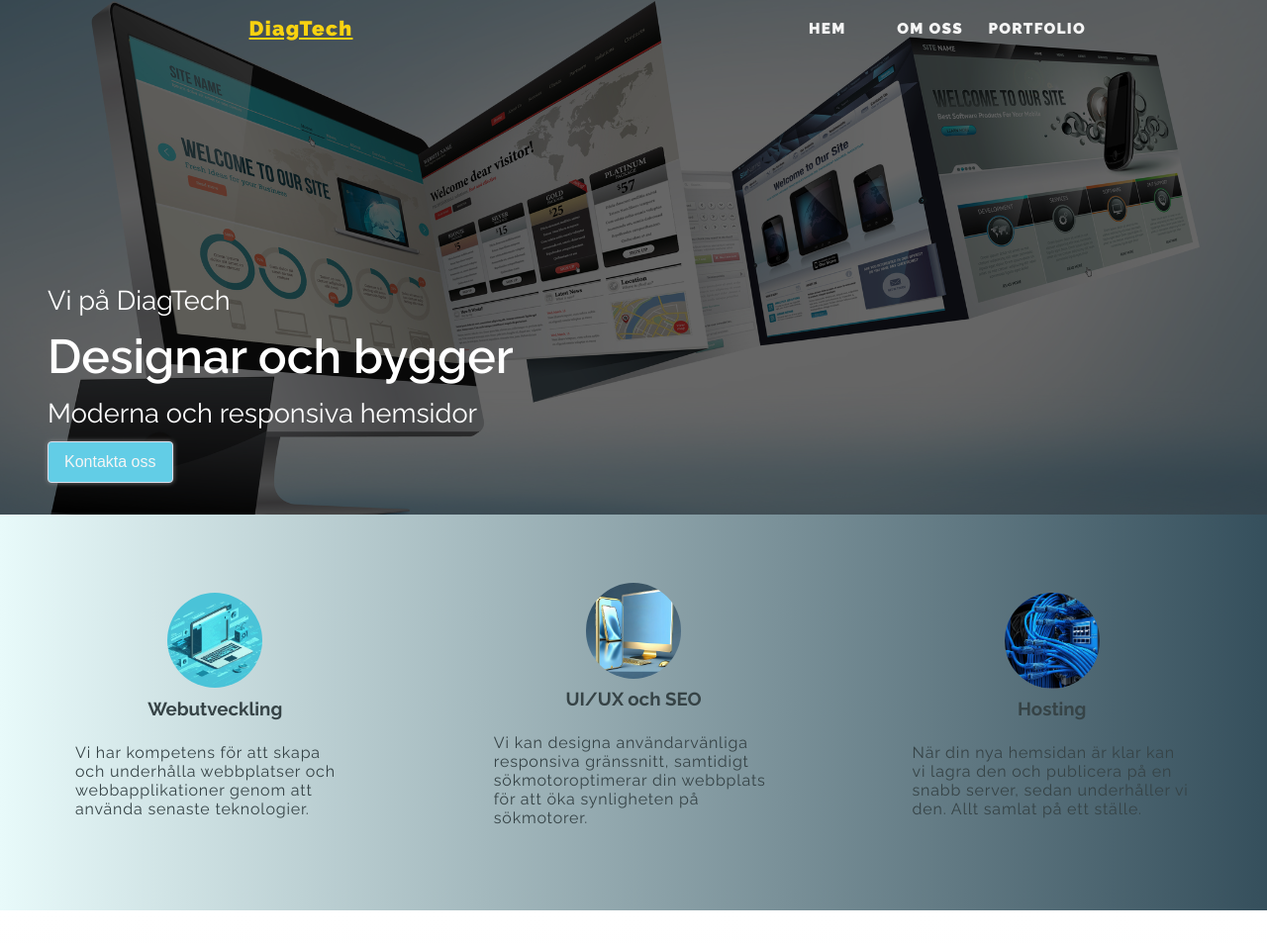
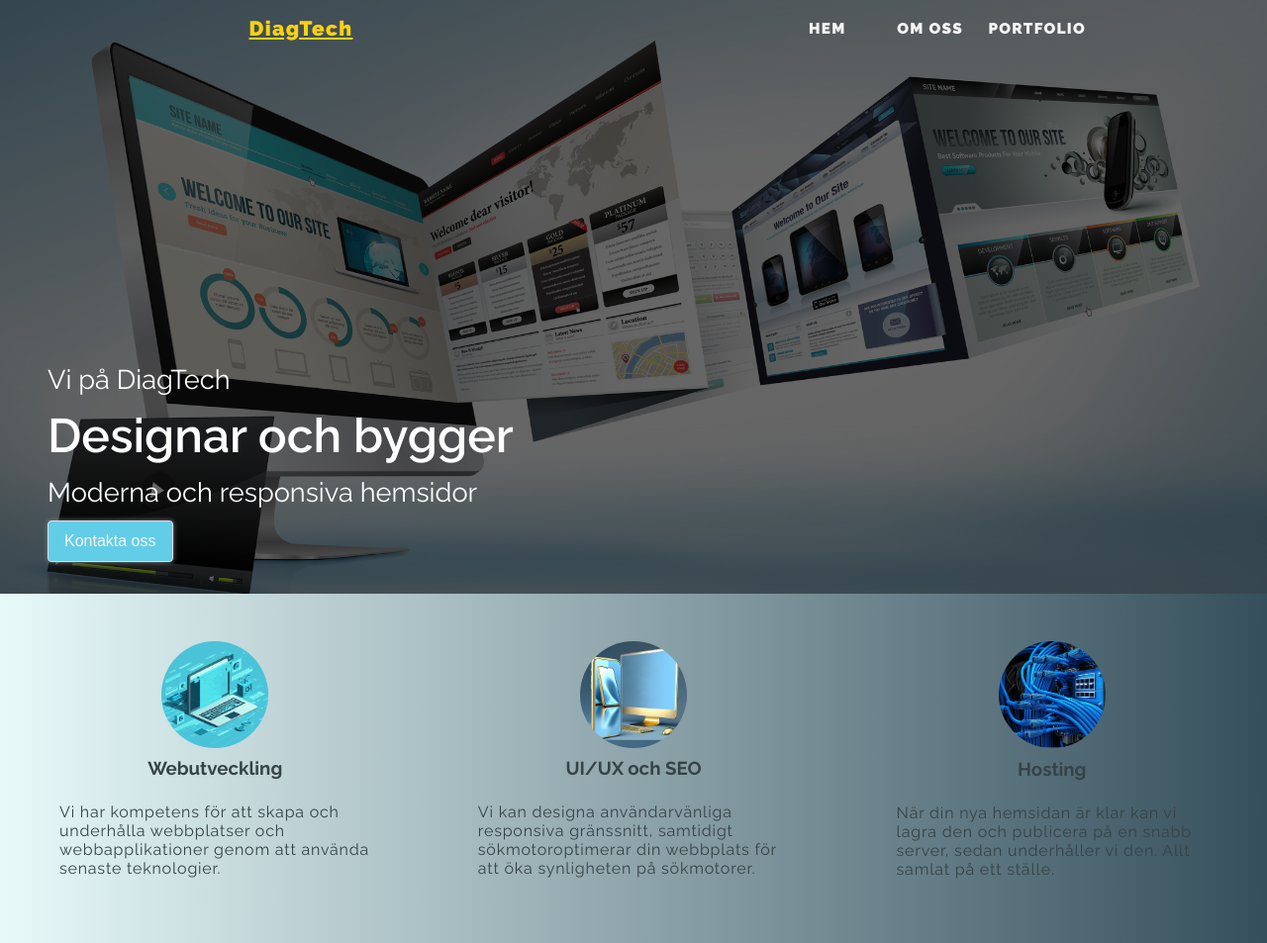
Before and after one commit to DJendryczka/tamplate-two, a plain HTML site: page index.html in a window 1280 px wide. Shown: the top 953 px of the page at 99% size. Drawn offline with Linux system fonts and the light colour scheme.

Commit message:
Added smal style changes3

```diff
--- a/index.html
+++ b/index.html
@@ -129,7 +129,7 @@
           </p>
           <ul>
             <li>HTML, CSS, JavaScript, Tailwind.</li>
-            <li>React, Next JS.</li>
+            <li>Wordpress, React, Next JS.</li>
             <li>Strapi, Firebase, Node.</li>
           </ul>
           <p>
--- a/style.css
+++ b/style.css
@@ -212,7 +212,7 @@ nav a:hover {
   top: 0;
   right: 0;
   width: 100%;
-  height: 65vh;
+  height: 75vh;
   background-image: url("./images/background.jpg");
   background-color: rgba(0, 0, 0, 0.6);
   background-blend-mode: multiply;
@@ -223,7 +223,7 @@ nav a:hover {
   z-index: -1;
 }
 .splash {
-  height: 65vh;
+  height: 75vh;
   display: flex;
   justify-items: start;
   align-items: end;
@@ -294,7 +294,6 @@ nav a:hover {
 .card-image {
   width: 35%;
   padding: 0.6rem;
-  margin-top: 2rem;
 }
 .card-image img {
   width: 100%;
@@ -303,14 +302,12 @@ nav a:hover {
 }
 .service-card {
   width: 30%;
-  height: 400px;
+  height: 350px;
   background-color:transparent;
   display: flex;
   flex-direction: column;
   justify-content: center;
   align-items: center;
-
-  padding: 1rem ;
   transition: all 500ms;
 }
 .service-card:hover {
```
